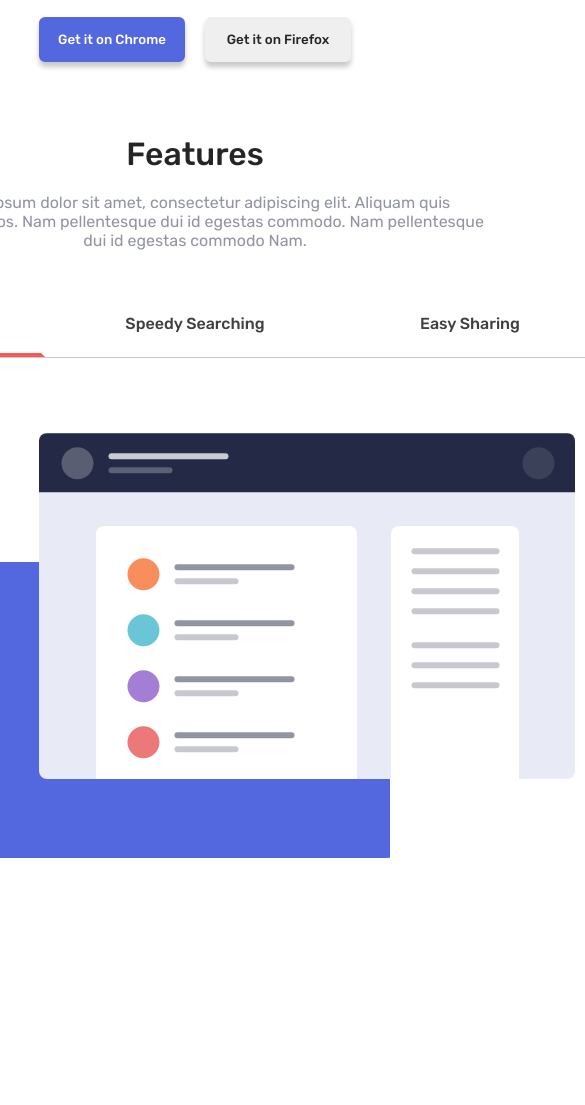
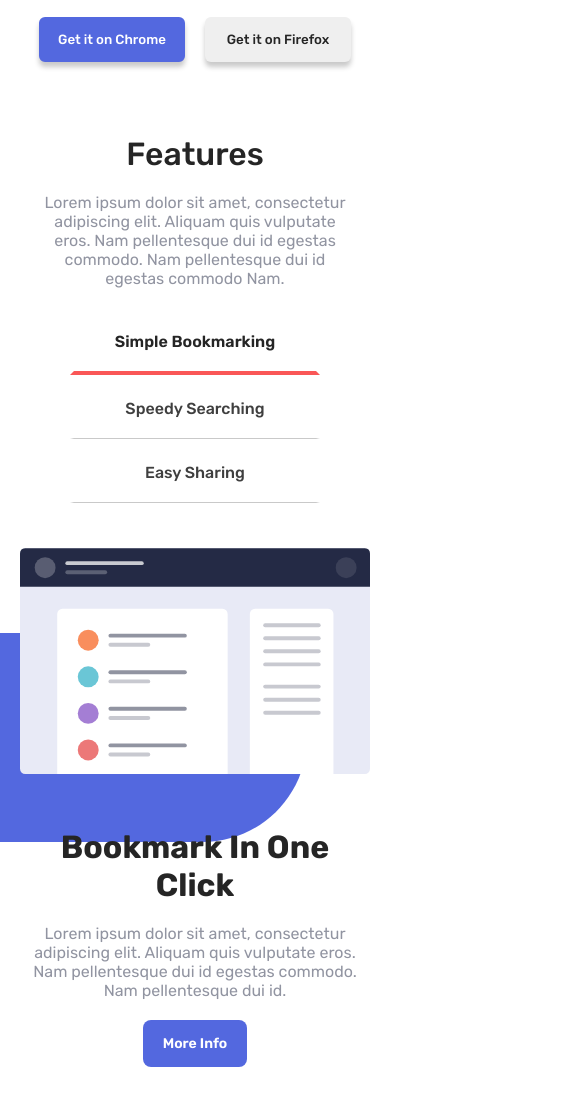
Before and after one commit to wendelisc12/bookmark-landingpage, a website: page src/index.html in a window 390 px wide. Shown: the part 615-1720 px from the top of the page, 585 px wide, since content can reach past the window. Before the commit the page ends 1473 px from the top, so only its background shows below. Drawn offline with nearby package versions, Linux system fonts and the light colour scheme.

Commit message:
feat: responsividade nas tabs

```diff
--- a/src/index.html
+++ b/src/index.html
@@ -70,7 +70,7 @@
         <div class="features_selected">
             <div class="features_selected--active">
                 <div>
-                    <img src="images/illustration-features-tab-1.svg" alt="">
+                    <img src="images/illustration-features-tab-1.svg" class="features_selected_img" alt="">
                 </div>
                 <div class="features_selected_texts">
                     <h1 class="features_selected_title">bookmark in one click</h1>
--- a/src/js/script.js
+++ b/src/js/script.js
@@ -27,7 +27,7 @@ $("document").ready(() => {
             $(".features_selected").html($(
                 `<div class="features_selected--active">
                     <div>
-                        <img src="images/illustration-features-tab-2.svg" alt="">
+                        <img src="images/illustration-features-tab-2.svg" alt="" class="features_selected_img" >
                     </div>
                     <div class="features_selected_texts">
                         <h1 class="features_selected_title">intelligent search</h1>
@@ -41,7 +41,7 @@ $("document").ready(() => {
                 `
                 <div class="features_selected--active">
                     <div>
-                        <img src="images/illustration-features-tab-3.svg" alt="">
+                        <img src="images/illustration-features-tab-3.svg" alt="" class="features_selected_img" >
                     </div>
                     <div class="features_selected_texts">
                         <h1 class="features_selected_title">share your bookmarks    </h1>
@@ -56,7 +56,7 @@ $("document").ready(() => {
                 `
                 <div class="features_selected--active">
                     <div>
-                        <img src="images/illustration-features-tab-1.svg" alt="">
+                        <img src="images/illustration-features-tab-1.svg" alt="" class="features_selected_img" >
                     </div>
                     <div class="features_selected_texts">
                         <h1 class="features_selected_title">bookmark in one click</h1>
--- a/src/styles/base/_reset.scss
+++ b/src/styles/base/_reset.scss
@@ -5,6 +5,10 @@
     font-family: "Rubik", sans-serif;
 }
 
+html{
+    overflow-x: hidden;
+}
+
 a{
     text-decoration: none;
 }
--- a/src/styles/modules.scss
+++ b/src/styles/modules.scss
@@ -127,7 +127,7 @@
 
     &_descricao{
         color: map-get($Neutral, GrayshBlue );
-        width: 580px;
+        max-width: 580px;
         text-align: center;
     }
 
@@ -158,7 +158,7 @@
         padding:70px 0;
 
         &_texts{
-            padding: 20px;
+            padding: 20px 0;
         }
 
         &_title{
@@ -169,7 +169,8 @@
         &_descricao{
             color: map-get($Neutral, GrayshBlue );
             margin: 20px 0;
-            width: 420px;
+            min-width: 350px;
+            max-width: 420px;
         }
         &_button{
             background-color: map-get($Primary, SoftBlue );
@@ -217,8 +218,34 @@
                 width: 360px;
             }
         }
+    }
 
+    .features{
+        &_tabs{
+            flex-direction: column;
+            padding: 20px;
+            border: 0;
+            margin-bottom: 60px;
+        }
+        &_link{
+            border-bottom: 1px solid #c9c9c9;
+        }
 
+        &_selected{
+            background: url('../images/bg-hero-mobile-espelhado.svg') no-repeat top 50px left -140px;
+        }
 
+        &_selected_img{
+            width: 350px;
+        }
+
+        &_selected_texts{
+            text-align: center;
+            padding: 50px;
+        }
+
+        &_selected_descricao{
+            text-align: center;
+        }
     }
 }
--- a/src/styles/states.scss
+++ b/src/styles/states.scss
@@ -88,3 +88,11 @@
         width: 80%;
     }
 }
+
+@media screen and (max-width: 767px) {
+    .features{
+        &_selected--active{
+            flex-direction: column;
+        }
+    }
+}
```
Also changed, not shown: src/images/bg-hero-mobile-espelhado.svg (added), src/images/bg-hero.svg (added), src/styles/style.css, 1 other file.
